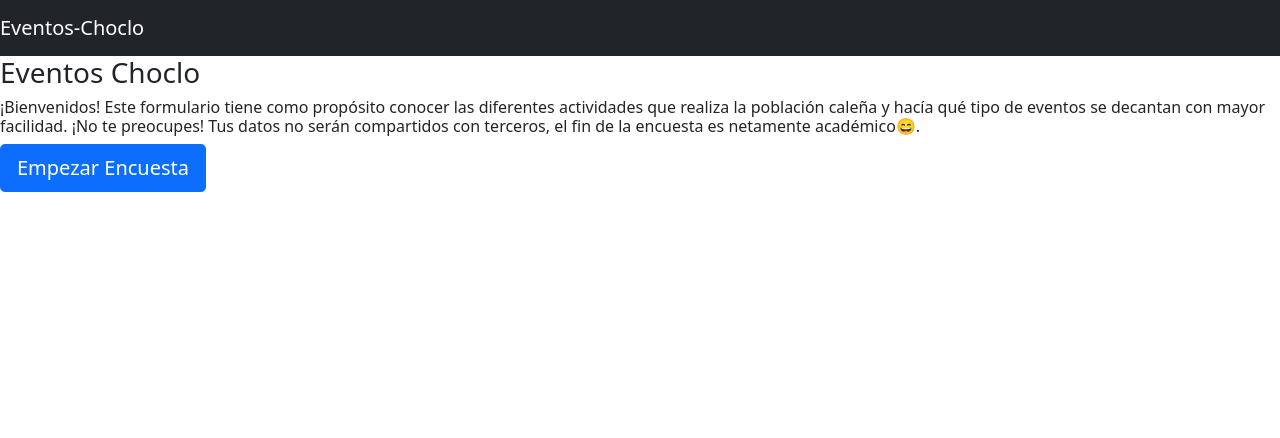
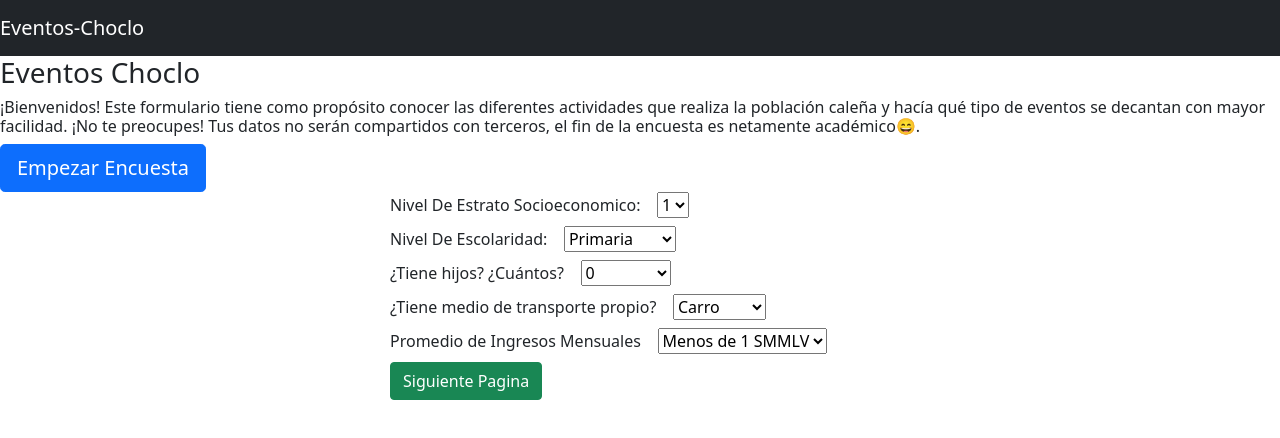
Before and after one commit to thiagoc789/front, a React (Create React App) app: page /segundaPagina in a window 1280 px wide. Shown: the top 438 px of the page. Built offline with nearby package versions, Linux system fonts and the light colour scheme; the HTML template or start-up script is replaced by a standard one.

Commit message:
front de segunda pagina terminado, falta editar front para conectarlo con back y enviar los datos a la bd

```diff
--- a/src/App.js
+++ b/src/App.js
@@ -5,6 +5,7 @@ import "./App.css";
 
 
 import AddTutorial from "./components/add-tutorial.component";
+import SegundaPagina from "./components/segundaPagina.component";
 
 
 class App extends Component {
@@ -31,13 +32,14 @@ class App extends Component {
 
           ¡No te preocupes!
           Tus datos no serán compartidos con terceros, el fin de la encuesta es netamente académico😄.</h6>
-        <a href="/add" >
+        <a href="/segundaPagina" >
           <button type="button" class="btn btn-primary btn-lg">Empezar Encuesta</button>
         </a>
 
 
         <Switch>
           <Route exact path="/add" component={AddTutorial} />
+          <Route exact path="/segundaPagina" component={SegundaPagina} />
         </Switch>
 
       </div>
--- a/src/components/add-tutorial.component.js
+++ b/src/components/add-tutorial.component.js
@@ -121,9 +121,6 @@ export default class AddTutorial extends Component {
       <div className="submit-form">
         {this.state.submitted ? (
           <div>
-
-            <h4>Enviado Correctamente</h4>
-
           </div>
         ) : (
 
--- a/src/components/segundaPagina.component.js
+++ b/src/components/segundaPagina.component.js
@@ -0,0 +1,217 @@
+
+import React, { Component } from "react";
+import TutorialDataService from "../services/tutorial.service";
+import "bootstrap/dist/css/bootstrap.min.css";
+//import {Route } from "react-router-dom";
+//import SegundaPagina from "./segundaPagina.component";
+
+
+
+
+
+export default class AddTutorial extends Component {
+
+    constructor(props) {
+        super(props);
+        this.onChangeEstrato = this.onChangeEstrato.bind(this);
+        this.onChangeEscolaridad = this.onChangeEscolaridad.bind(this);
+        this.onChangeHijos = this.onChangeHijos.bind(this);
+        this.onChangeTransporte = this.onChangeTransporte.bind(this);
+        this.onChangeIngresos = this.onChangeIngresos.bind(this);
+        this.onChangeMascotas = this.onChangeMascotas.bind(this);
+        this.saveTutorial = this.saveTutorial.bind(this);
+        this.newTutorial = this.newTutorial.bind(this);
+        //<Route exact path="/segundaPagina" component={SegundaPagina} />
+
+        this.state = {
+            estrato: "",
+            escolaridad: "",
+            hijos: "",
+            transporte: "",
+            ingresos: "",
+            mascotas: ""
+        };
+    }
+
+    onChangeEstrato(e) {
+        this.setState({
+            estrato: e.target.value,
+
+        });
+    }
+
+    onChangeEscolaridad(e) {
+        this.setState({
+            escolaridad: e.target.value
+        });
+    }
+
+    onChangeHijos(e) {
+        this.setState({
+            hijos: e.target.value
+        });
+    }
+
+    onChangeTransporte(e) {
+        this.setState({
+            transporte: e.target.value
+        });
+    }
+
+    onChangeIngresos(e) {
+        this.setState({
+            ingresos: e.target.value
+        });
+    }
+
+    onChangeMascotas(e) {
+        this.setState({
+            mascotas: e.target.value
+        });
+    }
+
+    saveTutorial() {
+        var data = {
+            estrato: this.state.estrato,
+            escolaridad: this.state.escolaridad,
+            hijos: this.state.hijos,
+            transporte: this.state.transporte,
+            ingresos: this.state.ingresos,
+            mascotas: this.state.mascotas,
+        };
+
+        TutorialDataService.create(data)
+            .then(response => {
+                this.setState({
+                    estrato: response.data.estrato,
+                    escolaridad: response.data.escolaridad,
+                    hijos: response.data.hijos,
+                    transporte: response.data.transporte,
+                    ingresos: response.data.ingresos,
+                    mascotas: response.data.mascotas,
+
+
+                    submitted: true
+                });
+                console.log(response.data);
+                //window.location.href = '/segundaPagina';
+            })
+            .catch(e => {
+                console.log(e);
+            });
+    }
+
+    newTutorial() {
+        this.setState({
+            estrato: "",
+            escolaridad: "",
+            hijos: "",
+            transporte: "",
+            ingresos: "",
+            mascotas: "",
+
+
+            submitted: false
+        });
+    }
+
+    render() {
+
+        return (
+
+            <div className="submit-form">
+                {this.state.submitted ? (
+                    <div>
+
+                        <h4>Enviado Correctamente</h4>
+
+                    </div>
+                ) : (
+
+                    <div>
+
+                        <h6 class="text-hide">Nivel De Estrato Socioeconomico:    &nbsp; &nbsp;
+                            <select
+                                value={this.state.estrato}
+                                onChange={this.onChangeEstrato}
+                            >
+                                <option value="1">1</option>
+                                <option value="2">2</option>
+                                <option value="3">3</option>
+                                <option value="4">4</option>
+                                <option value="5">5</option>
+                                <option value="6">6</option>
+                            </select></h6>
+
+                        <h6 class="text-hide">Nivel De Escolaridad:    &nbsp; &nbsp;
+                            <select
+                                value={this.state.escolaridad}
+                                onChange={this.onChangeEscolaridad}
+                            >
+                                <option value="primaria">Primaria</option>
+                                <option value="bachillerato">Bachillerato</option>
+                                <option value="tecnico">Tecnico</option>
+                                <option value="tecnologo">Tecnologo</option>
+                                <option value="profesional">Profesional</option>
+                                <option value="posgrado">Posgrado</option>
+                                <option value="doctorado">Doctorado</option>
+                            </select></h6>
+
+                        <h6 class="text-hide">¿Tiene hijos? ¿Cuántos?     &nbsp; &nbsp;
+                            <select
+                                value={this.state.hijos}
+                                onChange={this.onChangeHijos}
+                            >
+                                <option value="0">0</option>
+                                <option value="1">1</option>
+                                <option value="2">2</option>
+                                <option value="3">3</option>
+                                <option value="3+">Más de 3</option>
+
+                            </select></h6>
+
+                        <h6 class="text-hide">¿Tiene medio de transporte propio?     &nbsp; &nbsp;
+                            <select
+                                value={this.state.transporte}
+                                onChange={this.onChangeTransporte}
+                            >
+                                <option value="carro">Carro</option>
+                                <option value="moto">Moto</option>
+                                <option value="ambos">Ambos</option>
+                                <option value="no">No tengo</option>
+
+
+                            </select></h6>
+
+                        <h6 class="text-hide">Promedio de Ingresos Mensuales     &nbsp; &nbsp;
+                            <select
+                                value={this.state.ingresos}
+                                onChange={this.onChangeIngresos}
+                            >
+                                <option value="-1">Menos de 1 SMMLV</option>
+                                <option value="1-2">Entre 1 Y 2 SMMLV</option>
+                                <option value="2-3">Entre 2 Y 3 SMMLV</option>
+                                <option value="3-4">Entre 3 Y 4 SMMLV</option>
+                                <option value="+4">Más De 4 SMMLV</option>
+
+
+
+                            </select></h6>
+
+
+
+
+                        <button onClick={this.saveTutorial} className="btn btn-success">
+                            Siguiente Pagina
+                        </button>
+
+
+
+
+
+                    </div>
+                )}
+            </div>
+        );
+    }
+}
```
